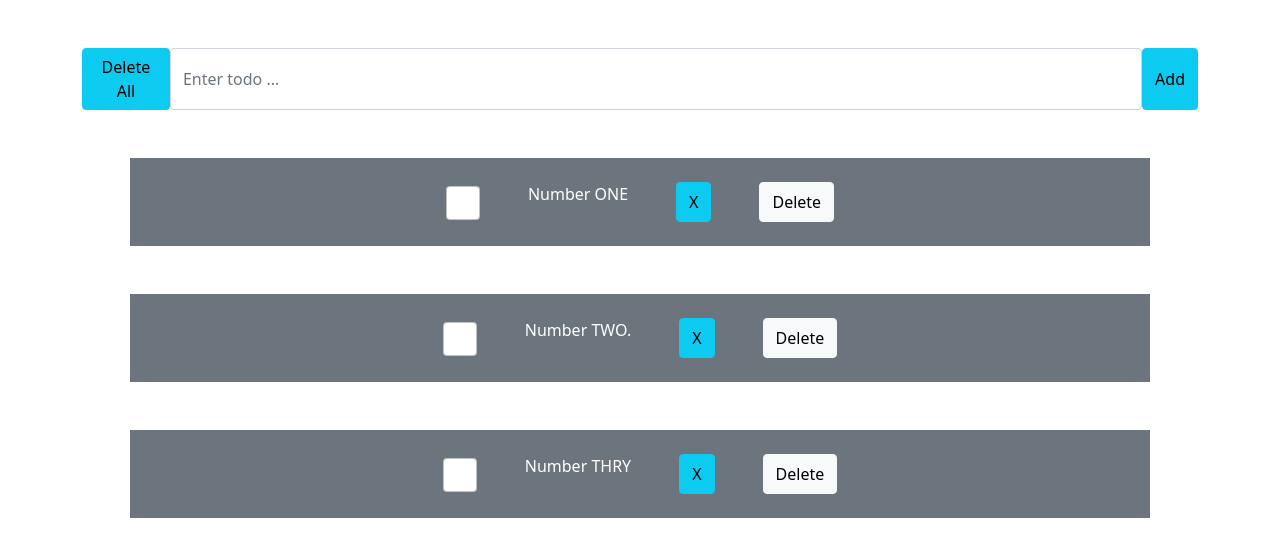
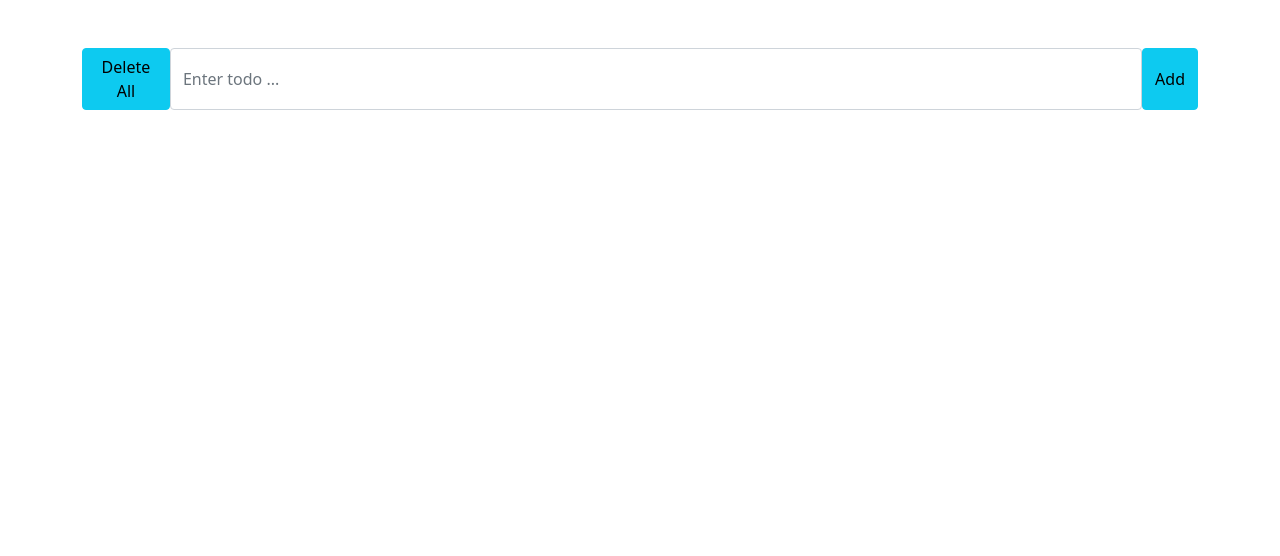
Before and after one commit to shikvladimir/react-test, a React (Create React App) app: page / in a window 1280 px wide. Shown: the top 556 px of the page. Built offline with nearby package versions, Linux system fonts and the light colour scheme.

Commit message:
refactor|app,header,item|button,input

```diff
--- a/src/App.jsx
+++ b/src/App.jsx
@@ -1,39 +1,56 @@
-import Header from './components/Header'
-import TodoList from './components/TodoList'
+import Header from './components/Header';
+import TodoList from './components/TodoList';
 import { useState } from "react";
 
+
 const App = () => {
-  const [inputValue, setInputValue] = useState('')
 
-  const handleInput = (event) => {
-    setInputValue(event.target.value)
-    console.log(event.target.value)
+  const [isComplited, setComlited] = useState(false)
+
+  const toggleCheckbox = (event) => {
+    setComlited(!isComplited)
   }
 
-  const todos = [{
-    id: 1,
-    text: 'Number ONE',
-    isActiv: false,
-  },
-  {
-    id: 2,
-    text: 'Number TWO.',
-    isActiv: false,
-  },
-  {
-    id: 3,
-    text: 'Number THRY',
-    isActiv: false,
-  }]
+  const [todoData, setTododata] = useState([]);
+
+  const [formData, setFormData] = useState({
+    text: '',
+  })
+
+  const handleFormData = event => {
+    const field = event.target.getAttribute('name')
+    const newFormData = { ...formData }
+    newFormData[field] = event.target.value
+
+    setFormData(newFormData)
+  }
+
+  const handleClickAdd = (event) => {
+    event.preventDefault()
+    setTododata([...todoData, formData])
+  }
+
+  const handleClickDeleteAll = () => {
+    console.log('ClickDeleteAll!');
+  }
+
+  const handleClickDeleteX = (id) => {
+    setTododata(todoData.filter(todoData => todoData.id !== id))
+  }
 
   return (
     <div className='container py-5'>
-      <Header
-        onClick={handleInput} value={inputValue}
+      <Header formData={formData} handleFormData={handleFormData}
+        handleClickAdd={handleClickAdd}
+        handleClickDeleteAll={handleClickDeleteAll}
       />
-      <TodoList data={todos} />
+      <TodoList todoData={todoData}
+        toggleCheckbox={toggleCheckbox}
+        isComplited={isComplited}
+        handleClickDeleteX={handleClickDeleteX}
+      />
     </div>
   );
+
 }
-
 export default App
--- a/src/components/Header.jsx
+++ b/src/components/Header.jsx
@@ -1,35 +1,42 @@
-const Header = (props) => {
+import { useState } from "react";
 
-    const handleClickAdd = () => {
-        console.log('ClickAdd!');
-    }
+const Header = ({ formData, handleFormData, handleClickAdd, handleClickDeleteAll}) => {
 
-    const handleClickDeleteAll = () => {
-        console.log('ClickDeleteAll!');
-    }
+    // const [dataset, setDataset] = useState([])
+
+
+    // const handleChange = (event) => {
+    //     setTododata(...todoData,)
+    //     console.log(event.target.value)
+    // }
 
     return (
-        <nav className="d-flex">
+        <form className="d-flex" onSubmit={event => handleClickAdd(event)}>
             <button
                 type="button"
                 className="btn btn-info"
-                onClick={handleClickDeleteAll}>
+            onClick={event => handleClickDeleteAll(event)}
+            // value={props.value}
+            >
                 Delete All
             </button>
             <input
                 type="text"
                 className="form-control"
                 placeholder="Enter todo ..."
-                onChange={event => props.onClick(event)}
-                value={props.value}
+                name='text'
+                onChange={(event) => handleFormData(event)}
+                value={formData.value}
             />
             <button
-                type="button"
+                type="submit"
                 className="btn btn-info"
-                onClick={handleClickAdd}>
+            // onClick={event => props.handleClickAdd(event)}
+            // value={props.value}
+            >
                 Add
             </button>
-        </nav>
+        </form>
     )
 }
 
--- a/src/components/TodoItem.jsx
+++ b/src/components/TodoItem.jsx
@@ -1,18 +1,8 @@
-import { useState } from "react";
 
-const TodoItem = (props) => {
-
-  const [isComplited, setComlited] = useState(false)
-
-  const handleClickDeleteX = () => {
-    console.log('ClickDeleteX!');
-  }
-
-  const toggleCheckbox = () => {
-    setComlited(!isComplited)
-  }
+const TodoItem = ({ todoData, isComplited, toggleCheckbox, handleClickDeleteX }) => {
 
   return (
+
     <div className={isComplited ? "d-flex justify-content-center gap-5 p-4 m-5 bg-danger text-white" : "d-flex justify-content-center gap-5 p-4 m-5 bg-secondary text-white"}>
       <input
         className="form-check-input w-5 p-3"
@@ -20,15 +10,18 @@ const TodoItem = (props) => {
         checked={isComplited}
         onChange={toggleCheckbox}
       />
-      <p>{props.todo.text}</p>
+      <p>{todoData.text}</p>
       <button
         type="button"
         className="btn btn-info"
-        onClick={handleClickDeleteX}>
+        onClick={() => handleClickDeleteX(todoData.id)}
+      >
         X
       </button>
       <button type="button" className="btn btn-light">Delete</button>
     </div>
+
+
   )
 }
 
--- a/src/components/TodoList.jsx
+++ b/src/components/TodoList.jsx
@@ -1,9 +1,15 @@
 import TodoItem from "./TodoItem"
 
-const TodoList = (props) => {
+const TodoList = ({ todoData, isComplited, toggleCheckbox, handleClickDeleteX}) => {
     return (
         <div>
-            {props.data.map(todo => <TodoItem todo={todo} />)}
+            {todoData.map(todoData => (
+                <TodoItem key={todoData.id} todoData={todoData}
+                    toggleCheckbox={toggleCheckbox}
+                    isComplited={isComplited}
+                    onClick={handleClickDeleteX}
+                />
+            ))}
         </div>
     )
 }
```
Also changed, not shown: src/components/Button.jsx (deleted, +0 -11 lines), src/shopAPI.js (added, +18 -0 lines).
